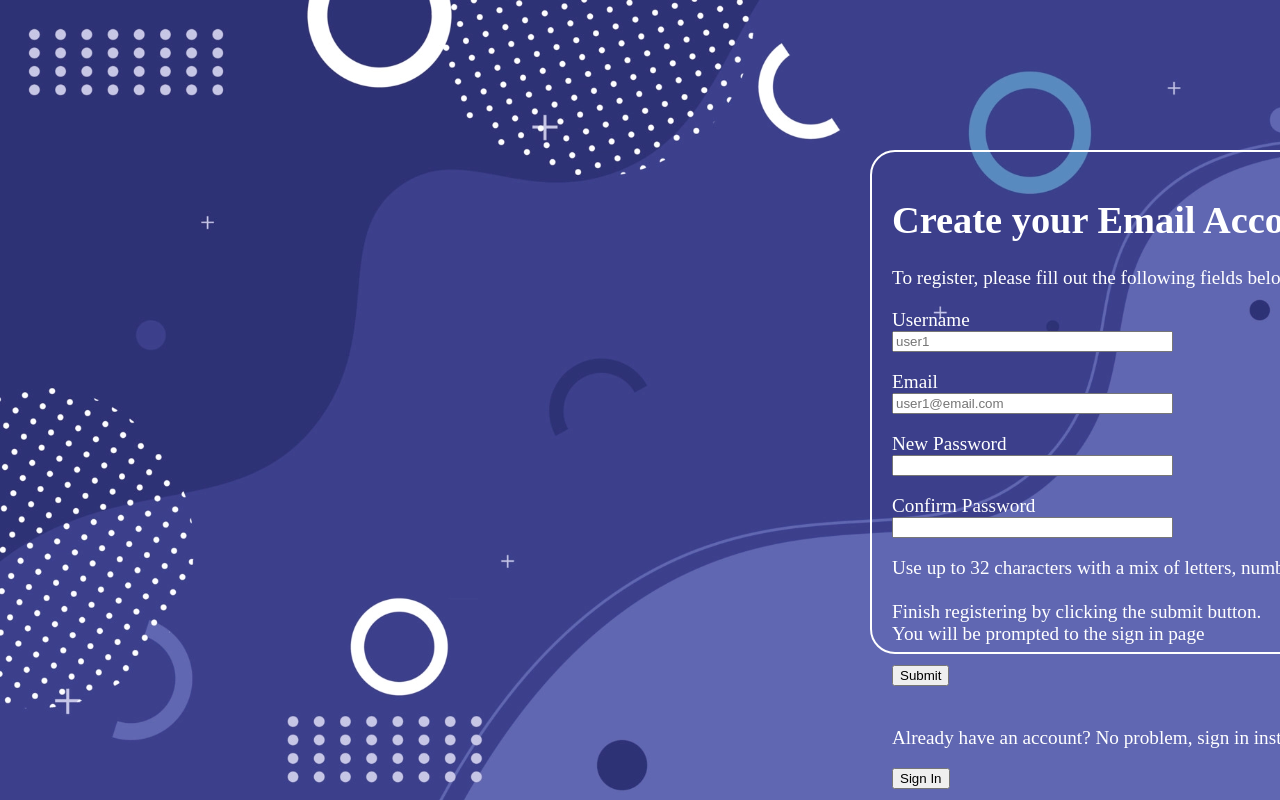
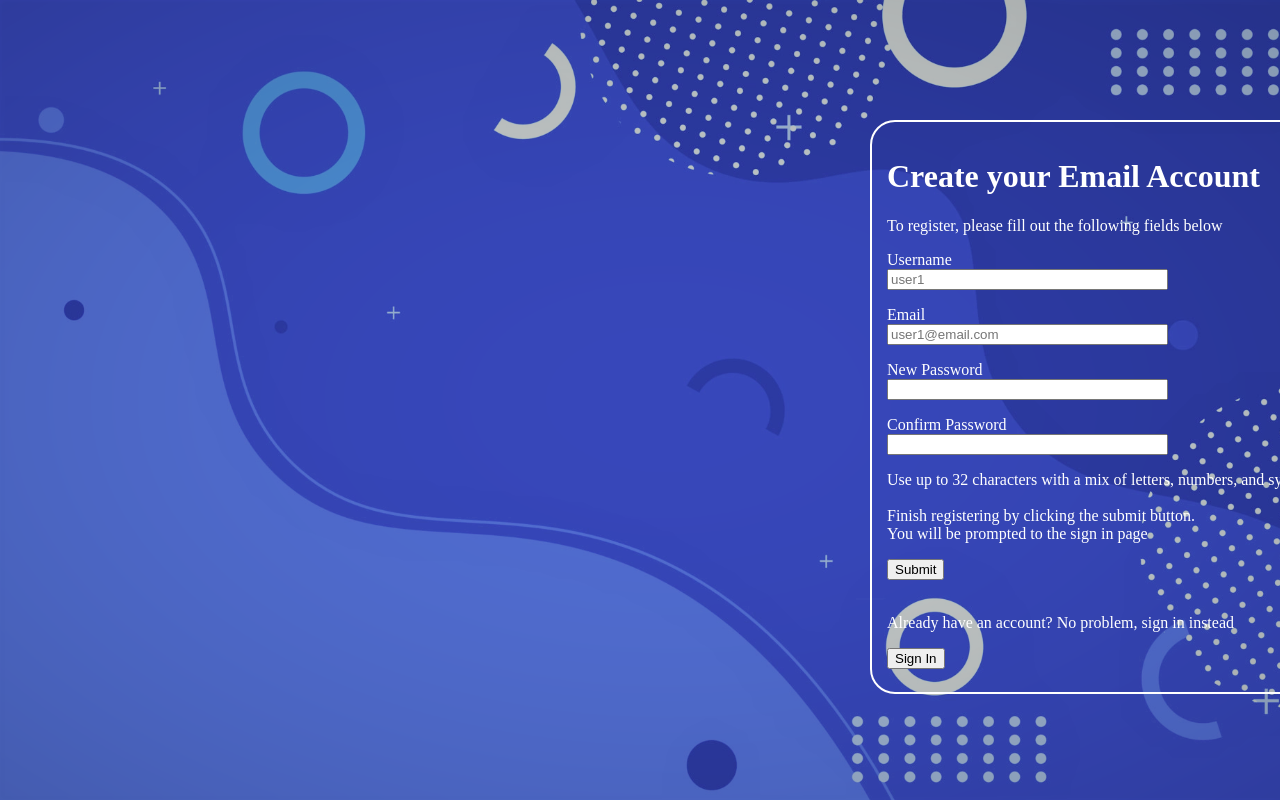
Before and after one commit to ky135b/cmpe131-milestone-1, a Flask app: page /register in a window 1280 px wide. Run offline with Flask 3, Linux system fonts and the light colour scheme.

Commit message:
fixed register page styling

```diff
--- a/app/static/css/login.css
+++ b/app/static/css/login.css
@@ -6,7 +6,7 @@ div.text{
   color:white;
   border-radius: 25px;
   border: 2px solid white;
-  padding: 20px;
+  padding: 15px;
   width: 420px;
   height: 460px;
 }
--- a/app/static/css/register.css
+++ b/app/static/css/register.css
@@ -1,14 +1,14 @@
 div.text{
   font-size:100%;
-  position:absolute; left:870px; top:150px;
+  position:absolute; left:870px; top:120px;
   white-space: nowrap;
   font-color: white;
   color:white;
   border-radius: 25px;
   border: 2px solid white;
-  padding: 20px;
-  width: 420px;
-  height: 460px;
+  padding: 15px;
+  width: 430px;
+  height: 540px;
 }
 h1{
   font-weight: bold;
--- a/app/templates/register.html
+++ b/app/templates/register.html
@@ -1,7 +1,7 @@
 {% extends "base.html" %}
 {% block content %}
 <head>
-    <link rel="stylesheet" href="{{ url_for('static', filename='css/login.css') }}">
+    <link rel="stylesheet" href="{{ url_for('static', filename='css/register.css') }}">
 </head>
 <div class ="container">
 <div class ="text">
```
